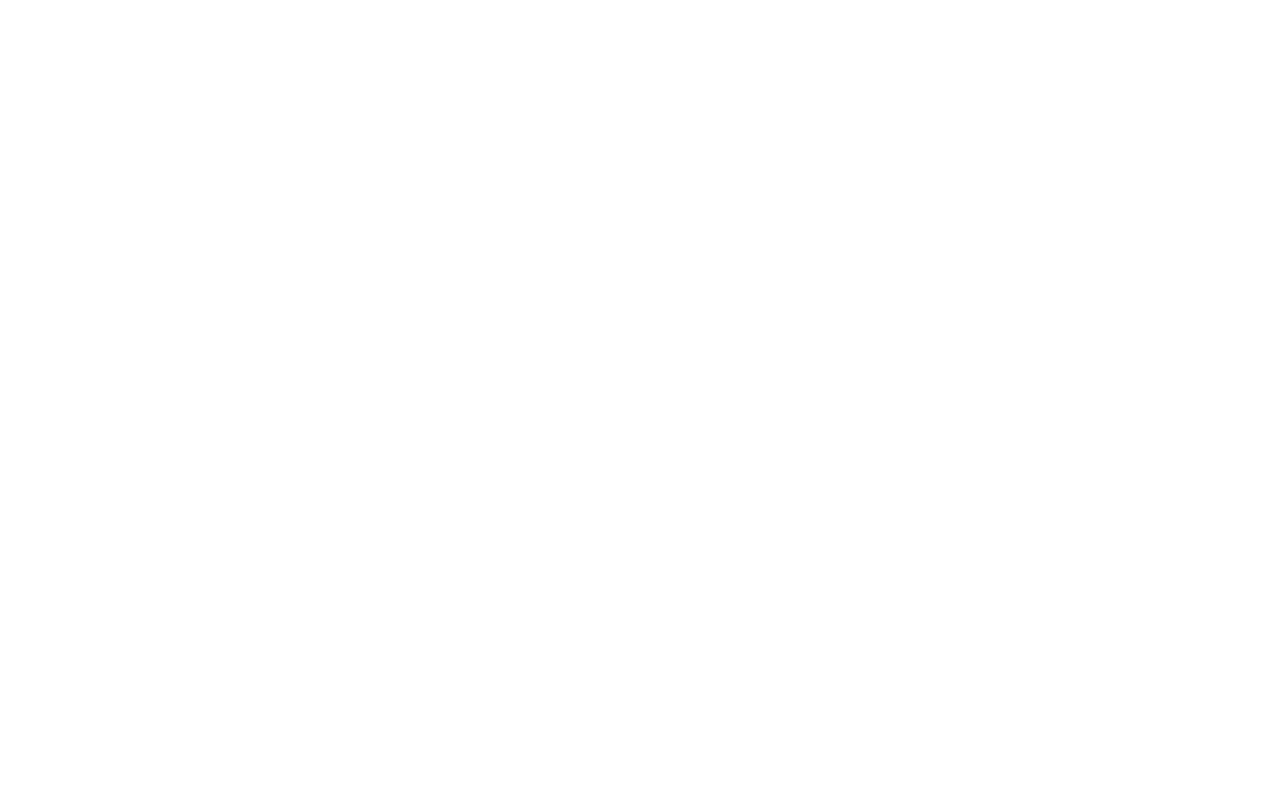
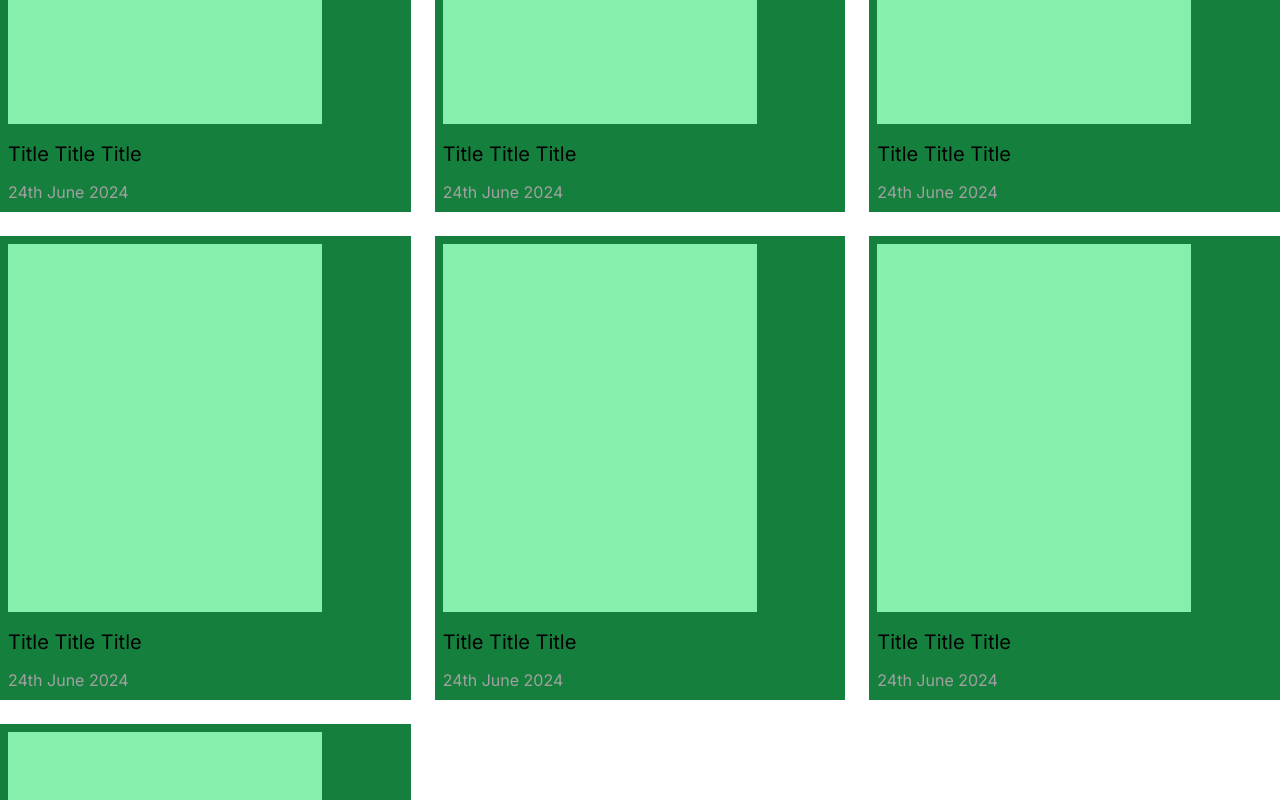
Before and after one commit to elynafock/soymilk, a Next.js app: page / in a window 1280 px wide. Shown: the part 500-1300 px from the top of the page. Before the commit the page ends 800 px from the top, so only its background shows below. Built offline with nearby package versions, Linux system fonts and the light colour scheme.

Commit message:
until masonry layout

```diff
--- /dev/null
+++ b/app/Masonry/Card.tsx
@@ -0,0 +1,20 @@
+import React from "react";
+
+const card = {
+  title: "Title Title Title",
+  date: "24th June 2024",
+};
+
+const Card = () => {
+  return (
+    <div className="p-2 bg-green-700">
+      <div className="w-[314px] h-[368px] bg-green-300"></div>
+      <div className="w-[314px]">
+        <div className="text-xl pt-4 ">{card.title}</div>
+        <div className="text-base text-[#A1A0A0] pt-3 ">{card.date}</div>
+      </div>
+    </div>
+  );
+};
+
+export default Card;
--- /dev/null
+++ b/app/Masonry/index.tsx
@@ -0,0 +1,18 @@
+import React from "react";
+import Card from "./Card";
+
+const index = () => {
+  return (
+    <div className="grid grid-cols-3 gap-6 justify-center">
+      <Card />
+      <Card />
+      <Card />
+      <Card />
+      <Card />
+      <Card />
+      <Card />
+    </div>
+  );
+};
+
+export default index;
--- a/app/page.tsx
+++ b/app/page.tsx
@@ -1,6 +1,7 @@
 import Image from "next/image";
 import Navigation from "./Navigation";
 import Banner from "./Banner";
+import Masonry from "./Masonry";
 
 export default function Home() {
   return (
@@ -8,6 +9,7 @@ export default function Home() {
       {/* className="flex min-h-screen flex-col items-center justify-between p-24" */}
       <Navigation />
       <Banner />
+      <Masonry />
     </main>
   );
 }
```
Also changed, not shown: app/Banner/Cards/index.tsx (deleted).
